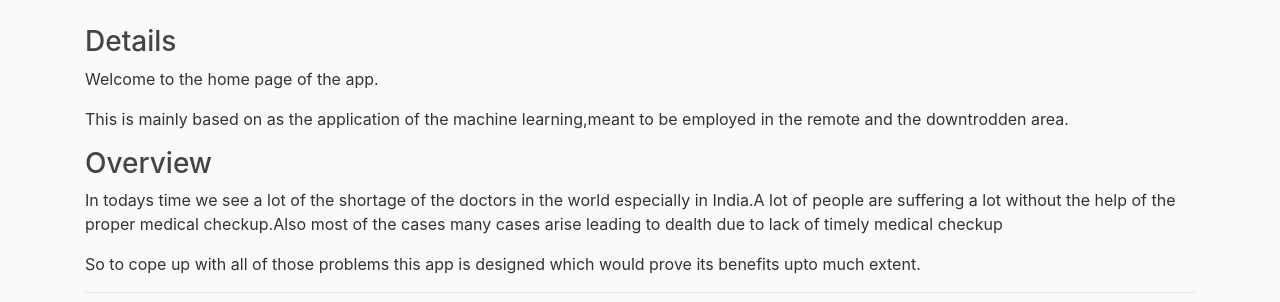
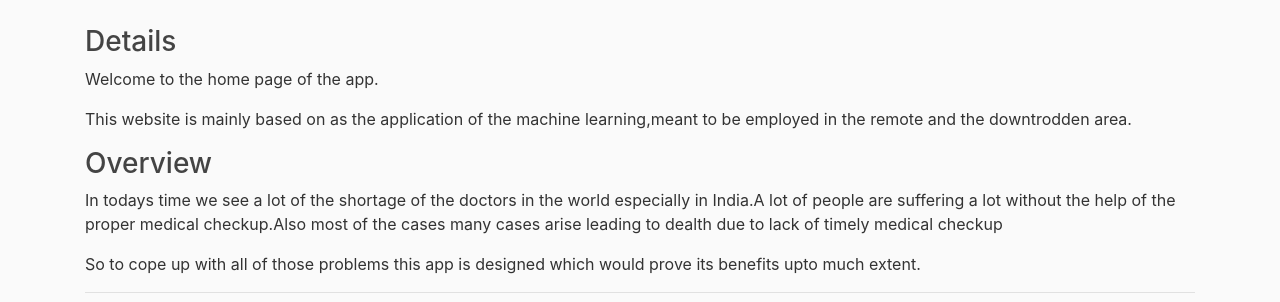
Before and after one commit to Jaybagrecha/Medical_app, a Flask app: page / in a window 1280 px wide. Shown: the part 56-358 px from the top of the page. Run offline with Flask 2, Linux system fonts and the light colour scheme; some libraries are stand-ins or nearby versions.

Commit message:
Update home.html

```diff
--- a/template/home.html
+++ b/template/home.html
@@ -66,7 +66,7 @@
 
     <h3>Details </h3>
     <p>Welcome to the home page of the app.</p>
-    <p>This is mainly based on as the application of the machine learning,meant to be employed in the remote and the downtrodden area.
+    <p>This website is mainly based on as the application of the machine learning,meant to be employed in the remote and the downtrodden area.
       <h3>Overview</h3>
       In todays time we see a lot of the shortage of the doctors in the world especially in India.A lot of people are suffering a lot without the help of the proper medical checkup.Also most of the cases many cases arise leading to dealth due to lack of timely medical checkup<p>
         <p>So to cope up with all of those problems this app is designed which would prove its benefits upto much extent.
```
